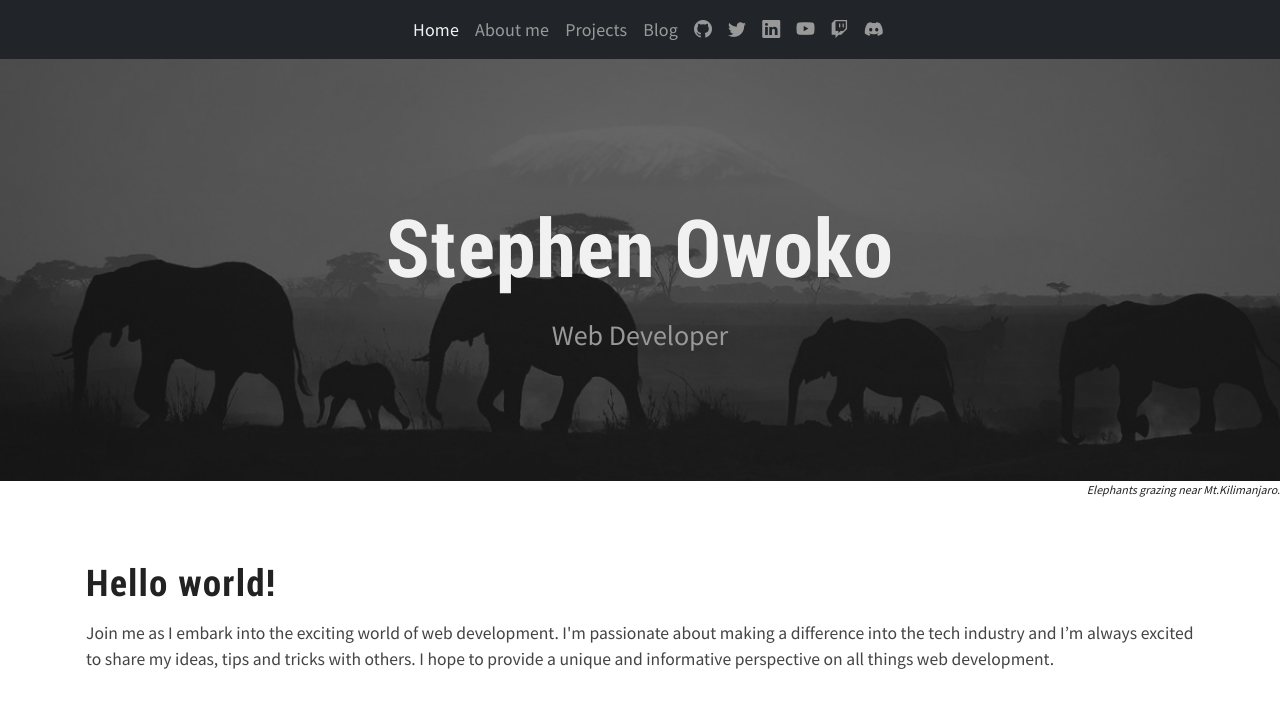
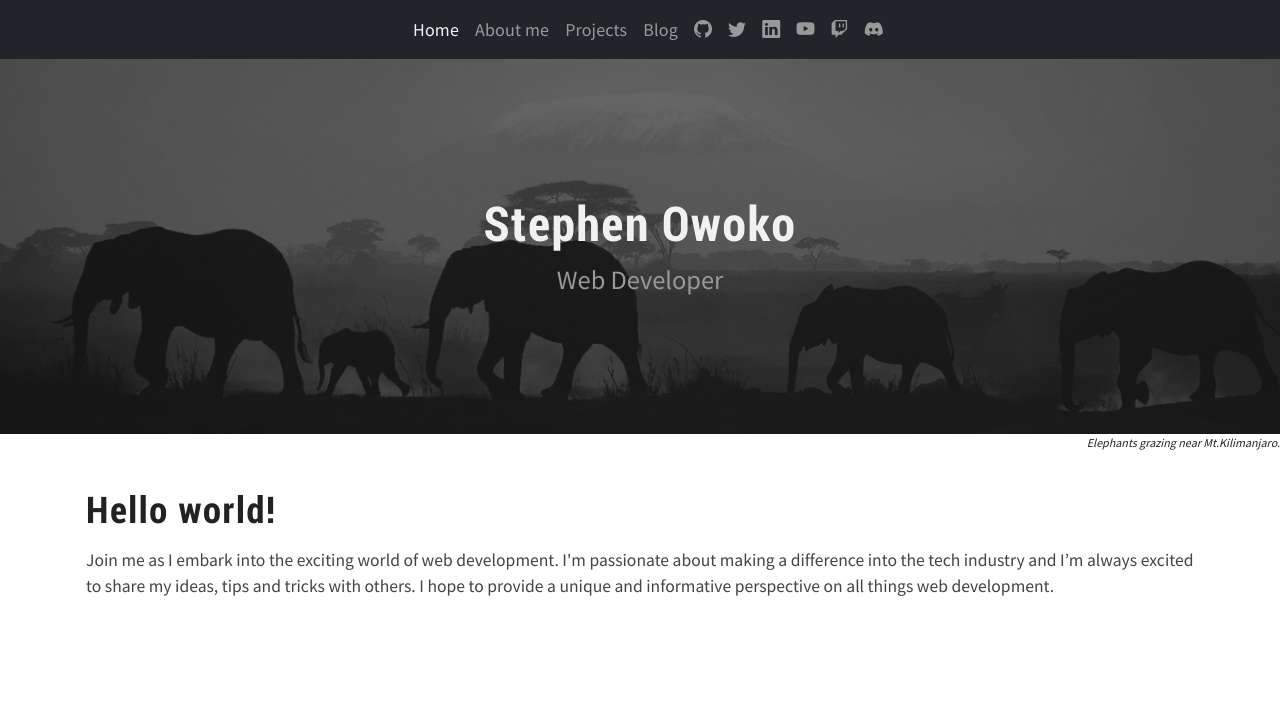
Before and after one commit to owokosteve/owokosteve.github.io, an Angular app: page /home in a window 1280 px wide. Shown: the top 708 px of the page. Built offline with nearby package versions, Linux system fonts and the light colour scheme.

Commit message:
Cropped the hero image

```diff
--- a/src/app/components/home/home.component.html
+++ b/src/app/components/home/home.component.html
@@ -3,7 +3,7 @@
     <div id="hero" class="mb-3">
         <div class="hero-image">
             <figure>
-                <img src="/imgs/steve-bg.png" alt="Elephants walking" width="1200" height="450">
+                <img class="img-fluid" src="/imgs/bg.png" alt="Elephants walking" width="1200" height="450">
                 <figcaption>Elephants grazing near Mt.Kilimanjaro.</figcaption>
             </figure>
         </div>
@@ -16,7 +16,7 @@
 
 <!-- INTRO SECTION -->
 <section>
-    <div class="container p-3" id="intro">
+    <div class="container px-3" id="intro">
         <code><h3>Hello world!</h3></code>
         <p>Join me as I embark into the exciting world of web development. I'm passionate about making a difference into the tech industry and I’m always excited to share my ideas, tips and tricks with others. I hope to provide a unique and informative perspective on all things web development.</p>
     </div>
--- a/src/app/components/home/home.component.scss
+++ b/src/app/components/home/home.component.scss
@@ -1,8 +1,8 @@
 #hero { position: relative;}
-#hero img { width: 100%; height: auto;}
+#hero img { width: 100%; }
 h1 { color: white; }
 h2:hover { color: var(--secondary);  }
-#intro { background-color: transparent; margin-top: 40px; margin-bottom: 50px;}
+#intro { background-color: transparent; margin-top: 30px; margin-bottom: 50px;}
 h3 { font-size: 2.3rem; color: var(--dark); font-weight: 400; margin-bottom: 10px;}
 p { color: #444; font-size: 1.1rem; line-height: 1.5;}
 #hero figcaption { font-size: .75em; font-style: italic; text-align: end;}
@@ -16,12 +16,12 @@ p { color: #444; font-size: 1.1rem; line-height: 1.5;}
     width: 100%;
 
     h1 {
-        font-size: 2.5rem;
+        font-size: 3rem;
         color: var(--light-75);
         line-height: 1.2;
     }
     p {
-        font-size: 1.3rem;
+        font-size: 1.6rem;
         color: var(--light-50);
 
     }
@@ -30,12 +30,11 @@ p { color: #444; font-size: 1.1rem; line-height: 1.5;}
 @media only screen and (min-width: 768px) {
     .hero-text{
         h1 {
-            font-size: 5rem;
-            line-height: 1.5;
+            line-height: 1.2;
         }
 
         p {
-            font-size: 1.75rem;
+            font-size: 1.65rem;
         }
     }
 }
```
Also changed, not shown: public/imgs/bg.png (added), public/imgs/steve-bg1.png (renamed from public/imgs/steve-bg.png).
